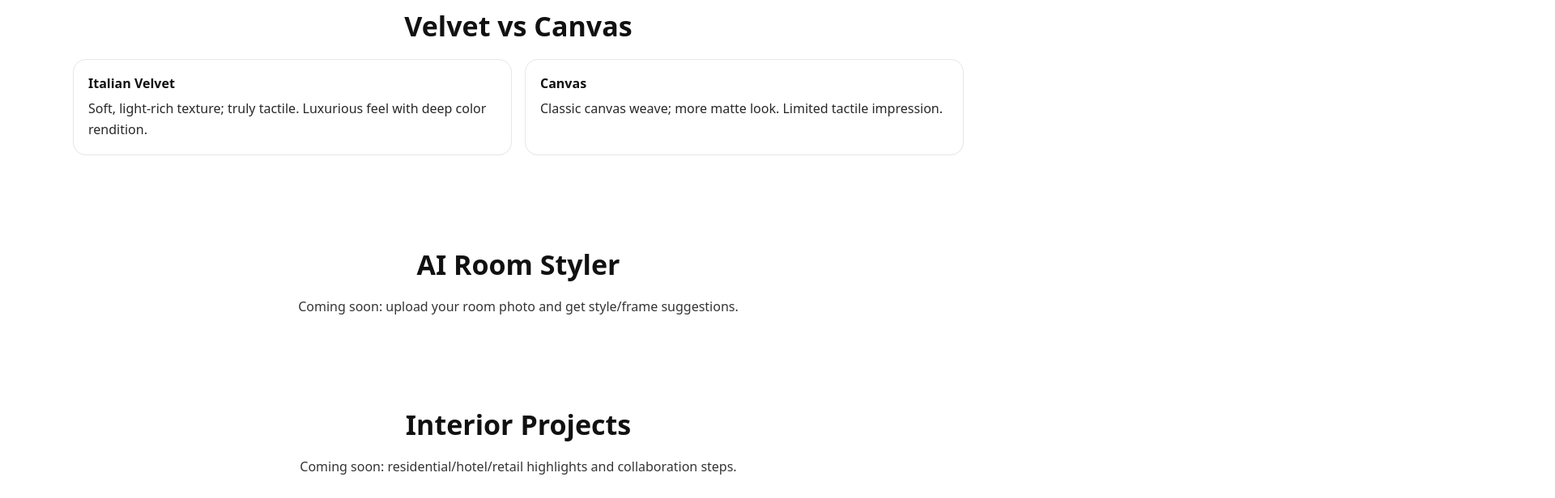
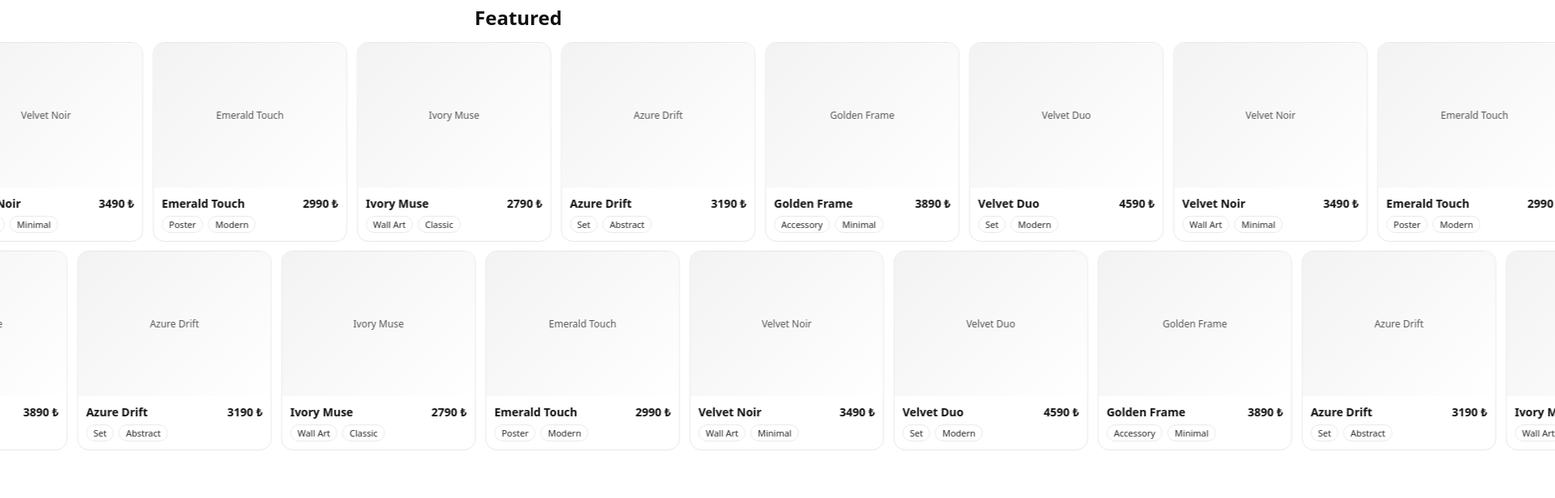
Before and after one commit to Hamed-shareghzadeh/artan-gallery, a Next.js app: page /en in a window 1280 px wide. Shown: the part 820-1436 px from the top of the page at 81% size, 1920 px wide, since content can reach past the window. Built offline with nearby package versions, Linux system fonts and the light colour scheme.

Commit message:
Update page.js

```diff
--- a/app/en/page.js
+++ b/app/en/page.js
@@ -1,6 +1,18 @@
 "use client";
+import Link from "next/link";
 
 export default function PageEN() {
+  const items = [
+    { slug:"velvet-noir",   title:"Velvet Noir",    price:3490, tags:["Wall Art","Minimal"] },
+    { slug:"emerald-touch", title:"Emerald Touch",  price:2990, tags:["Poster","Modern"] },
+    { slug:"ivory-muse",    title:"Ivory Muse",     price:2790, tags:["Wall Art","Classic"] },
+    { slug:"azure-drift",   title:"Azure Drift",    price:3190, tags:["Set","Abstract"] },
+    { slug:"golden-frame",  title:"Golden Frame",   price:3890, tags:["Accessory","Minimal"] },
+    { slug:"velvet-duo",    title:"Velvet Duo",     price:4590, tags:["Set","Modern"] },
+  ];
+  const rowA = [...items, ...items];
+  const rowB = [...items.slice().reverse(), ...items.slice().reverse()];
+
   return (
     <main>
       <section className="hero" aria-label="Hero">
@@ -9,14 +21,52 @@ export default function PageEN() {
           <h1>Italian velvet — for the first time in Türkiye by Artan Gallery.</h1>
           <p>Art is not just seen — it’s felt.</p>
           <div className="cta">
-            <a className="btn" href="#shop">Shop</a>
-            <a className="btn" href="#ai">AI Room Styler</a>
-            <a className="btn" href="#projects">Interior Projects</a>
+            <Link className="btn" href="/en/shop">Shop</Link>
+            <Link className="btn" href="/en/ai">AI Room Styler</Link>
+            <Link className="btn" href="/en/projects">Interior Projects</Link>
           </div>
         </div>
       </section>
 
-      <section id="shop" className="section" aria-labelledby="cmp-title-en">
+      <section className="marquee-wrap" aria-label="Featured">
+        <h2 className="marquee-head">Featured</h2>
+
+        <div className="marquee-row">
+          {rowA.map((p, i) => (
+            <Link href={`/en/p/${p.slug}`} className="mcard" key={`a-${i}`}>
+              <div className="mthumb"><span>{p.title}</span></div>
+              <div className="mbody">
+                <div className="mrow">
+                  <div className="mtitle">{p.title}</div>
+                  <div className="mprice">{p.price} ₺</div>
+                </div>
+                <div className="mtags">
+                  {p.tags.map(t => <span className="mtag" key={t}>{t}</span>)}
+                </div>
+              </div>
+            </Link>
+          ))}
+        </div>
+
+        <div className="marquee-row rtl" style={{marginTop:12}}>
+          {rowB.map((p, i) => (
+            <Link href={`/en/p/${p.slug}`} className="mcard" key={`b-${i}`}>
+              <div className="mthumb"><span>{p.title}</span></div>
+              <div className="mbody">
+                <div className="mrow">
+                  <div className="mtitle">{p.title}</div>
+                  <div className="mprice">{p.price} ₺</div>
+                </div>
+                <div className="mtags">
+                  {p.tags.map(t => <span className="mtag" key={t}>{t}</span>)}
+                </div>
+              </div>
+            </Link>
+          ))}
+        </div>
+      </section>
+
+      <section className="section" aria-labelledby="cmp-title-en">
         <h2 id="cmp-title-en">Velvet vs Canvas</h2>
         <div className="grid2">
           <div className="card">
@@ -29,20 +79,6 @@ export default function PageEN() {
           </div>
         </div>
       </section>
-
-      <section id="ai" className="section" aria-label="AI Room Styler">
-        <h2>AI Room Styler</h2>
-        <p style={{textAlign:'center',opacity:.85,maxWidth:780,margin:'8px auto 0'}}>
-          Coming soon: upload your room photo and get style/frame suggestions.
-        </p>
-      </section>
-
-      <section id="projects" className="section" aria-label="Interior Projects">
-        <h2>Interior Projects</h2>
-        <p style={{textAlign:'center',opacity:.85,maxWidth:780,margin:'8px auto 0'}}>
-          Coming soon: residential/hotel/retail highlights and collaboration steps.
-        </p>
-      </section>
     </main>
   );
 }
```
